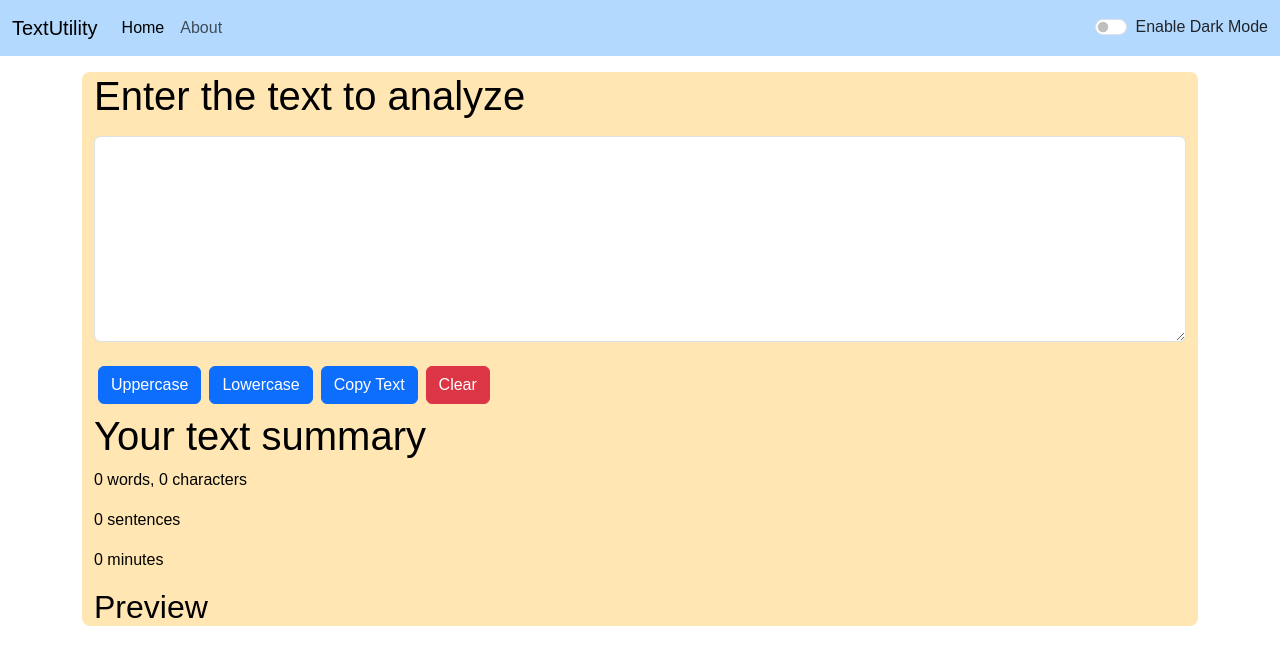
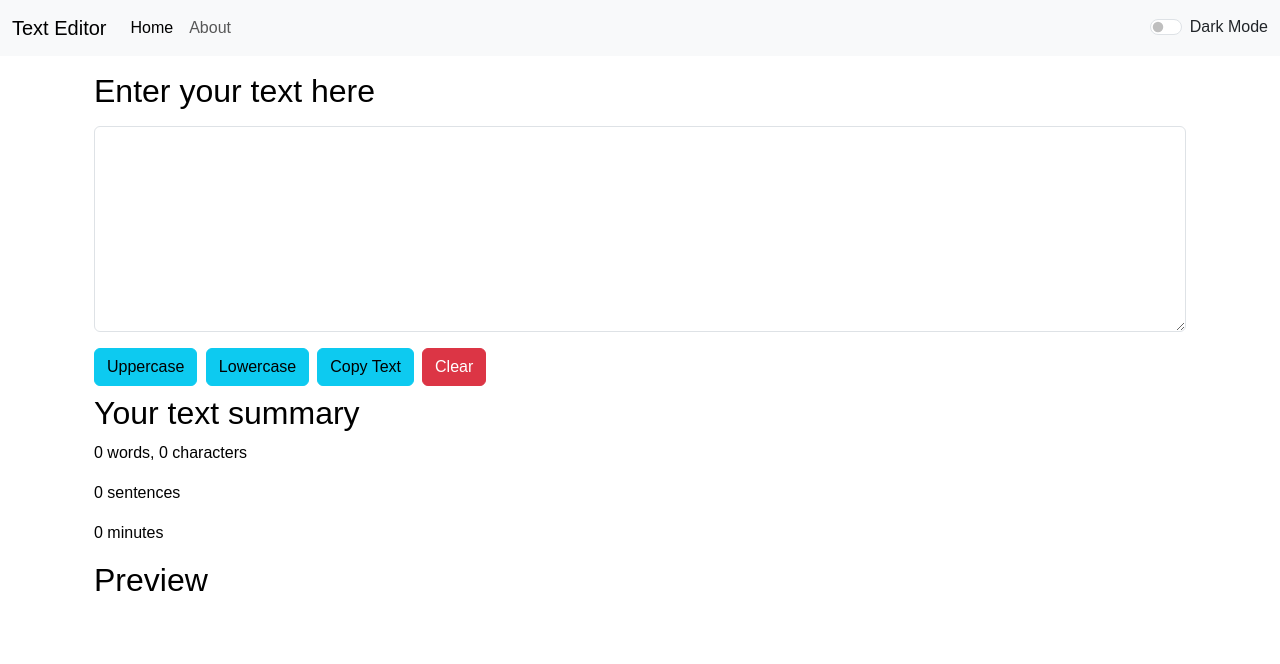
Before and after one commit to Siddikpatel/Textapp, a React (Create React App) app: page / in a window 1280 px wide. Shown: the top 664 px of the page. Built offline with nearby package versions, Linux system fonts and the light colour scheme.

Commit message:
theme changed and some improvement made

```diff
--- a/public/index.html
+++ b/public/index.html
@@ -25,7 +25,7 @@
       work correctly both with client-side routing and a non-root public URL.
       Learn how to configure a non-root public URL by running `npm run build`.
     -->
-    <title>Textutils - Home</title>
+    <title>Text Editor - Home</title>
   </head>
   <body>
     <noscript>You need to enable JavaScript to run this app.</noscript>
--- a/src/App.js
+++ b/src/App.js
@@ -24,39 +24,39 @@ function App() {
     })
     setTimeout(() => {
       setAlert(null)
-    }, 2500);
+    }, 3000);
   }
 
   const toggleMode = () => {
     if(mode === 'light') {
       setMode("dark");
-      document.body.style.backgroundColor = '#383737';
-      showAlert("Dark Mode has been enabled!", "success");
-      document.title = "Textutils - Dark Mode"
+      document.body.style.backgroundColor = '#000000';
+      // showAlert("Dark Mode has been enabled!", "success");
+      document.title = "Text Editor - Dark Mode";
       setTimeout(() => {
-        document.title = "Textutils - Home"
-      }, 2500);
+        document.title = "Text Editor - Home";
+      }, 3000);
     }
     else {
       setMode("light");
-      document.body.style.backgroundColor = '#ffe6b3';
-      showAlert("Light Mode has been enabled!", "success");
-      document.title = "Textutils - Light Mode"
+      document.body.style.backgroundColor = '#ffffff';
+      // showAlert("Light Mode has been enabled!", "success");
+      document.title = "Text Editor - Light Mode";
       setTimeout(() => {
-        document.title = "Textutils - Home"
-      }, 2500);
+        document.title = "Text Editor - Home";
+      }, 3000);
     }
   }
 
   return (
     <>
     <Router>
-    <Navbar title="TextUtility" aboutText="About" toggleMode={toggleMode} mode={mode}/>
+    <Navbar title="Text Editor" aboutText="About" toggleMode={toggleMode} mode={mode}/>
     <Alert alert={alert}/>
     <div className="container my-3">
       <Routes>
         <Route path="/about" element={<About/>}/>
-        <Route path="/" element={<TextForm heading="Enter the text to analyze" mode={mode} showAlert={showAlert}/>}/>
+        <Route path="/" element={<TextForm heading="Enter your text here" mode={mode} showAlert={showAlert}/>}/>
       </Routes>
     </div>
     </Router>
--- a/src/Components/Alert.js
+++ b/src/Components/Alert.js
@@ -9,14 +9,12 @@ export default function Alert(props) {
 
   return (
     props.alert && <>
-    <div className='container my-2'>
             <div className={`alert alert-${props.alert.type} alert-dismissible fade show`} role="alert">
             <strong>{cap(props.alert.type)}</strong>: {props.alert.msg}
             <button type="button" className="close" data-dismiss="alert" aria-label="Close">
                 <span aria-hidden="true">&times;</span>
             </button>
         </div>
-    </div>
     </>
   )
 }
--- a/src/Components/Navbar.js
+++ b/src/Components/Navbar.js
@@ -4,7 +4,7 @@ import { Link } from 'react-router-dom'
 
 export default function Navbar(props) {
   return (
-    <nav className={`navbar navbar-expand-lg navbar-${props.mode}`} style={{backgroundColor: props.mode==='dark'?'#171313':'#b3d9ff'}}>
+    <nav className={`navbar navbar-expand-lg navbar-${props.mode} bg-${props.mode}`}>
       <div className="container-fluid">
         <Link className="navbar-brand" to="/">{props.title}</Link>
         <button className="navbar-toggler" type="button" data-bs-toggle="collapse" data-bs-target="#navbarSupportedContent" aria-controls="navbarSupportedContent" aria-expanded="false" aria-label="Toggle navigation">
@@ -21,7 +21,7 @@ export default function Navbar(props) {
           </ul>
           <div className={`form-check form-switch text-${props.mode==='light'?'dark':'light'}`}>
             <input className="form-check-input" onClick={props.toggleMode} type="checkbox" role="switch" id="flexSwitchCheckDefault"/>
-            <label className="form-check-label" htmlFor="flexSwitchCheckDefault">Enable Dark Mode</label>
+            <label className="form-check-label" htmlFor="flexSwitchCheckDefault">Dark Mode</label>
           </div>
         </div>
       </div>
--- a/src/Components/TextForm.js
+++ b/src/Components/TextForm.js
@@ -1,7 +1,12 @@
-import React, { useState } from "react"
+import React, { useState } from "react";
 
 export default function TextForm(props) {
+
   const [text, setText] = useState(String);
+  let uppBtn = document.getElementById("up");
+  let lowBtn = document.getElementById("low");
+  let clrBtn = document.getElementById("clr");
+  let cpyBtn = document.getElementById("cpy");
   let totalChars = text.trim().replace(/\s+/g, "");
   let totalWords = text
     .trim()
@@ -13,11 +18,23 @@ export default function TextForm(props) {
     .filter((val) => val.match(/[a-zA-Z0-9]+/g));
 
   const toUpperCase = () => {
+    if(text.length > 0) {
       setText(text.toUpperCase());
+      uppBtn.innerText = "Success!";
+      setTimeout(() => {
+        uppBtn.innerText = "Uppercase";
+      }, 2600);
+    }
   };
 
   const toLowerCase = () => {
+    if(text.length > 0) {
       setText(text.toLowerCase());
+      lowBtn.innerText = "Success!";
+      setTimeout(() => {
+        lowBtn.innerText = "Lowercase";
+      }, 2600);
+    }
   };
 
   const handleChange = (event) => {
@@ -30,22 +47,20 @@ export default function TextForm(props) {
   };
 
   const copyText = () => {
+    if(text.length > 0) {
       navigator.clipboard.writeText(text);
-    props.showAlert("Text Copied", "success");
+      cpyBtn.innerText = "Text Copied!";
+      setTimeout(() => {
+        cpyBtn.innerText = "Copy Text";
+      }, 2600);
+    }
+    // props.showAlert("Text Copied", "success");
   };
 
   return (
     <>
-      <div
-        className="rounded-3"
-        style={{
-          backgroundColor: props.mode === "dark" ? "#171313" : "#ffe6b3",
-          userSelect: "none",
-          color: props.mode === "dark" ? "#FFFFFF" : "#000000",
-        }}
-      >
-        <div className="container">
-          <h1>{props.heading}</h1>
+        <div className="container" style={{color: props.mode==="dark"?"#ffffff":"#000000"}}>
+          <h2>{props.heading}</h2>
           <div className="form-group my-3">
             <textarea
               className="form-control"
@@ -54,27 +69,30 @@ export default function TextForm(props) {
               value={text}
               onChange={handleChange}
               style={{
-                backgroundColor: props.mode === "dark" ? "#383737" : "#ffffff",
-                color: props.mode === "light" ? "#000000" : "#ffffff",
-              }}
+                backgroundColor: props.mode==="dark" ? "#212529" : "#ffffff",
+                color: props.mode==="dark" ? "#ffffff" : "#000000"
+              }
+              }
             ></textarea>
           </div>
-          <button className="btn btn-primary my-2 mx-1" onClick={toUpperCase}>
+          <div className="my-2">
+            <button className="btn btn-info" id="up" onClick={toUpperCase}>
               Uppercase
             </button>
-          <button className="btn btn-primary mx-1" onClick={toLowerCase}>
+            &nbsp;
+            <button className="btn btn-info mx-1" id="low"onClick={toLowerCase}>
               Lowercase
             </button>
-          <button className="btn btn-primary mx-1" onClick={copyText}>
+            <button className="btn btn-info mx-1" id="cpy" onClick={copyText}>
               Copy Text
             </button>
-          <button className="btn btn-danger mx-1" onClick={clearText}>
+            <button className="btn btn-danger mx-1" id="clr" onClick={clearText}>
               Clear
             </button>
           </div>
 
-        <div className="container">
-          <h1>Your text summary</h1>
+        <div className="my-1" >
+          <h2>Your text summary</h2>
           <p>
             {totalWords.length} words, {totalChars.length} characters
           </p>
--- a/src/index.js
+++ b/src/index.js
@@ -3,20 +3,10 @@ import ReactDOM from 'react-dom';
 import './index.css';
 import App from './App';
 import reportWebVitals from './reportWebVitals';
-import {
-  Routes,
-  Route,
-  BrowserRouter as Router
-} from "react-router-dom";
 
 ReactDOM.render(
   <React.StrictMode>
     <App/>
-    {/* <Router>
-      <Routes>
-        <Route path="/" element={ <App /> }/>
-      </Routes>
-    </Router> */}
   </React.StrictMode>,
   document.getElementById('root')
 );
```
Lines whose indentation alone changed are shown as unchanged.
